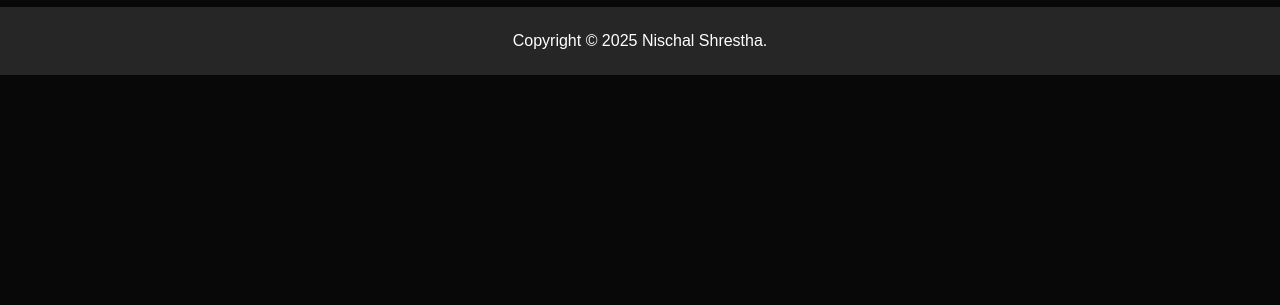
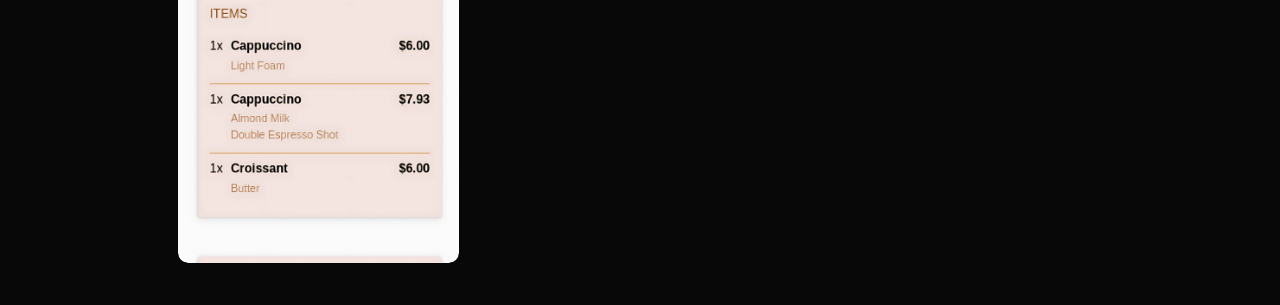
Before and after one commit to MonkeyDNaruto/my_Portfolio, a plain HTML site: page projects.html in a window 1280 px wide. Shown: the part 1421-1726 px from the top of the page. Before the commit the page ends 1496 px from the top, so only its background shows below. Drawn offline with Linux system fonts and the light colour scheme.

Commit message:
coffee master added

```diff
--- a/projects.html
+++ b/projects.html
@@ -113,6 +113,18 @@
                     </div>
                 </div>
 
+                <div class="project">
+                    <img src="images/coffeeMaster.png">
+                    <div class="layer">
+                        <h3>Coffee Master</h3>
+                        <p>Coffee Master is a simple web-based coffee ordering application. Users can select coffee and
+                            food items, enter their payment details, and place an order seamlessly.
+                        </p>
+                        <a href="https://monkeydnaruto.github.io/coffeeMaster/"><i
+                                class="fa-sharp fa-solid fa-arrow-up-right-from-square"></i></a>
+                    </div>
+                </div>
+
             </div>
         </div>
     </div>
```
Also changed, not shown: images/coffeeMaster.png (added), 1 other file.
